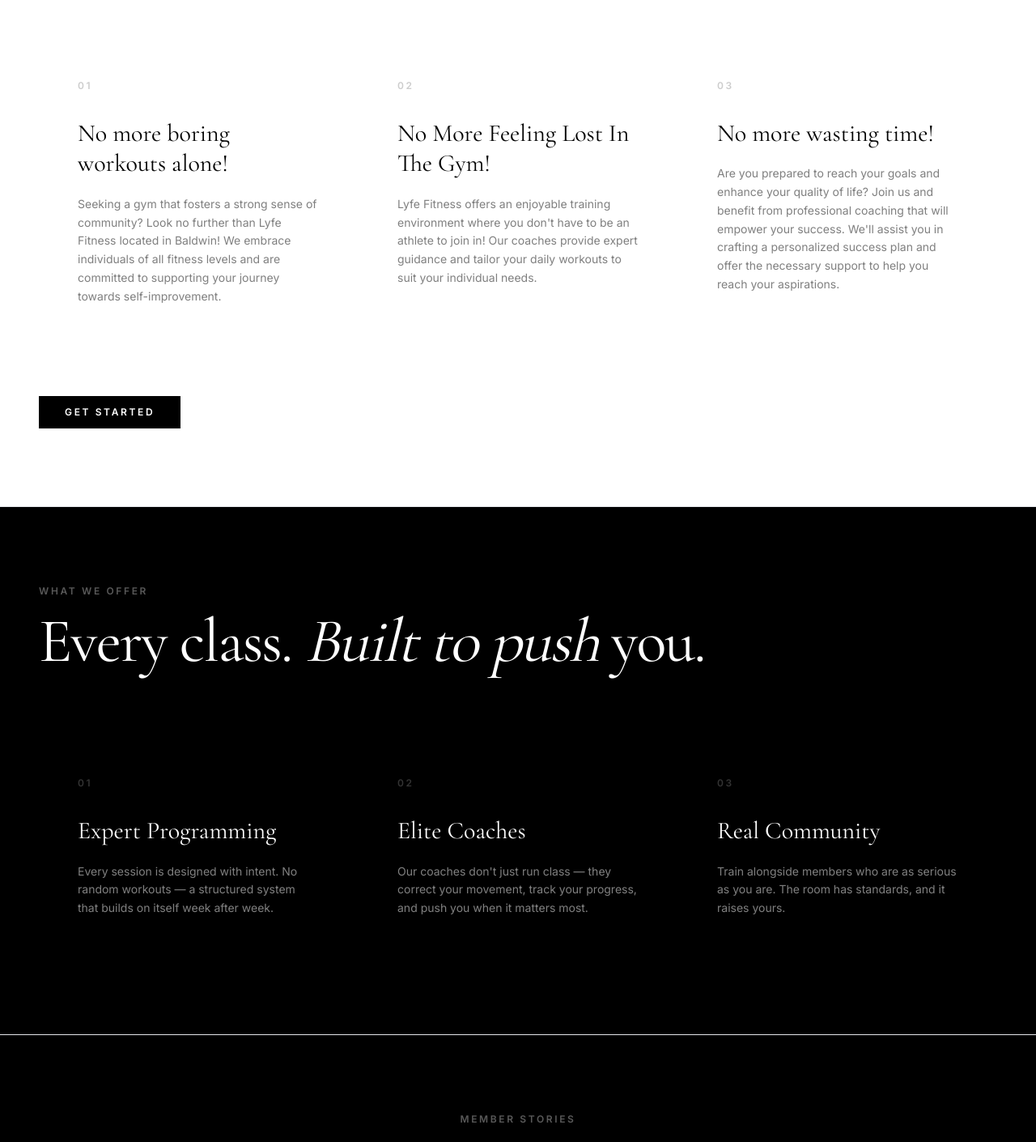
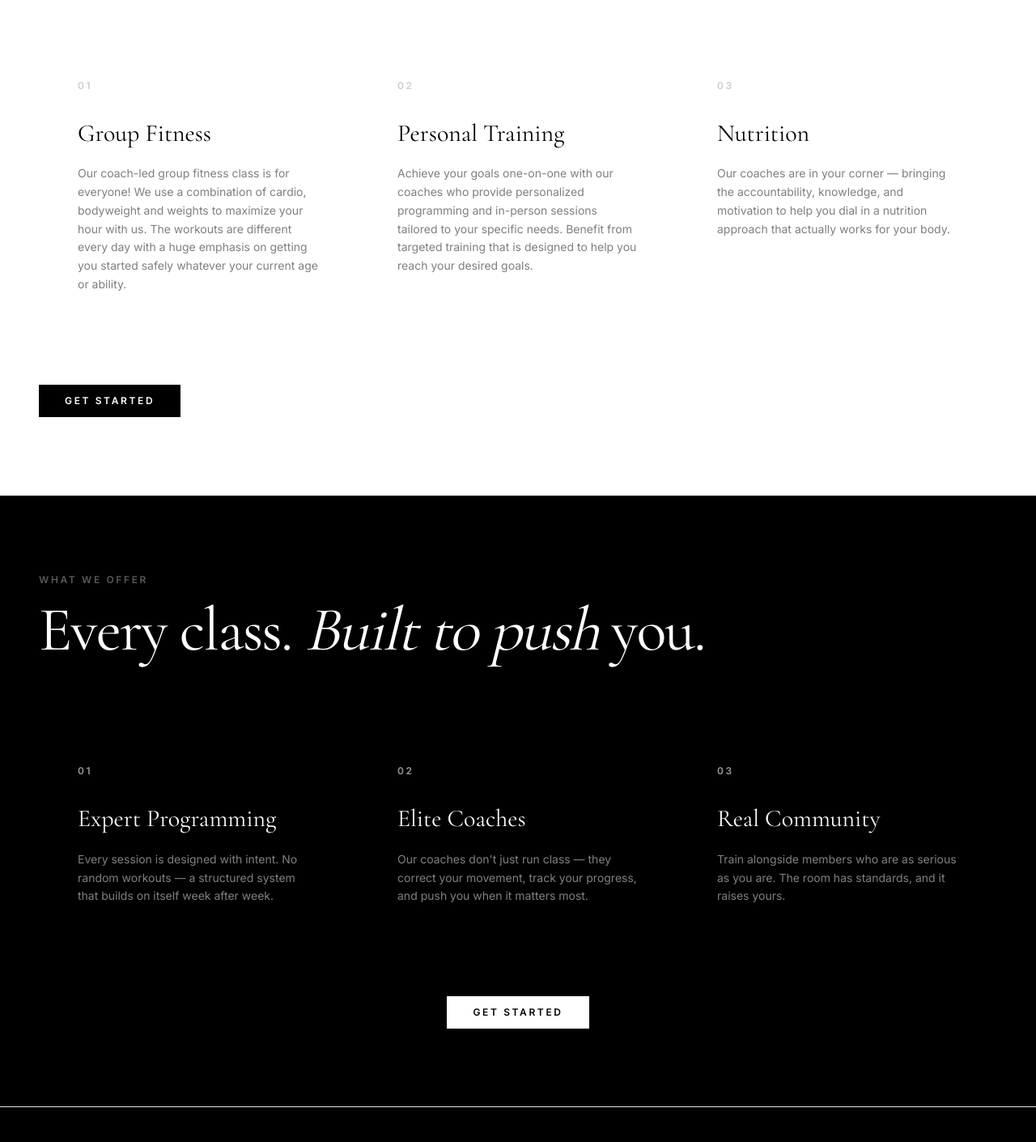
Before and after one commit to dfeleppa/lyfe, a Next.js app: page / in a window 1280 px wide. Shown: the part 739-2149 px from the top of the page at 81% size. Built offline with nearby package versions, Linux system fonts and the light colour scheme.

Commit message:
Update What We Offer content, add centered button to The Difference, darken numbers

```diff
--- a/src/app/page.tsx
+++ b/src/app/page.tsx
@@ -243,16 +243,16 @@ const CLASSES = [
 function Classes() {
   const pillars = [
     {
-      heading: "No more boring workouts alone!",
-      body: "Seeking a gym that fosters a strong sense of community? Look no further than Lyfe Fitness located in Baldwin! We embrace individuals of all fitness levels and are committed to supporting your journey towards self-improvement.",
+      heading: "Group Fitness",
+      body: "Our coach-led group fitness class is for everyone! We use a combination of cardio, bodyweight and weights to maximize your hour with us. The workouts are different every day with a huge emphasis on getting you started safely whatever your current age or ability.",
     },
     {
-      heading: "No More Feeling Lost In The Gym!",
-      body: "Lyfe Fitness offers an enjoyable training environment where you don't have to be an athlete to join in! Our coaches provide expert guidance and tailor your daily workouts to suit your individual needs.",
+      heading: "Personal Training",
+      body: "Achieve your goals one-on-one with our coaches who provide personalized programming and in-person sessions tailored to your specific needs. Benefit from targeted training that is designed to help you reach your desired goals.",
     },
     {
-      heading: "No more wasting time!",
-      body: "Are you prepared to reach your goals and enhance your quality of life? Join us and benefit from professional coaching that will empower your success. We'll assist you in crafting a personalized success plan and offer the necessary support to help you reach your aspirations.",
+      heading: "Nutrition",
+      body: "Our coaches are in your corner — bringing the accountability, knowledge, and motivation to help you dial in a nutrition approach that actually works for your body.",
     },
   ];
 
@@ -337,7 +337,7 @@ function Features() {
               key={f.number}
               className={`reveal reveal-delay-${i + 1} bg-black p-10 lg:p-12`}
             >
-              <p className="mb-8 font-sans text-xs font-semibold uppercase tracking-widest text-white/20">
+              <p className="mb-8 font-sans text-xs font-semibold uppercase tracking-widest text-white/60">
                 {f.number}
               </p>
               <h3 className="mb-5 font-display text-3xl font-normal leading-tight text-white">
@@ -346,6 +346,15 @@ function Features() {
               <p className="font-sans text-sm leading-relaxed text-white/50">{f.body}</p>
             </div>
           ))}
+        </div>
+
+        <div className="mt-16 reveal flex justify-center">
+          <a
+            href="#trial"
+            className="inline-block bg-white px-8 py-3 font-sans text-xs font-semibold uppercase tracking-widest text-black transition hover:bg-white/90"
+          >
+            Get Started
+          </a>
         </div>
       </div>
     </section>
```
